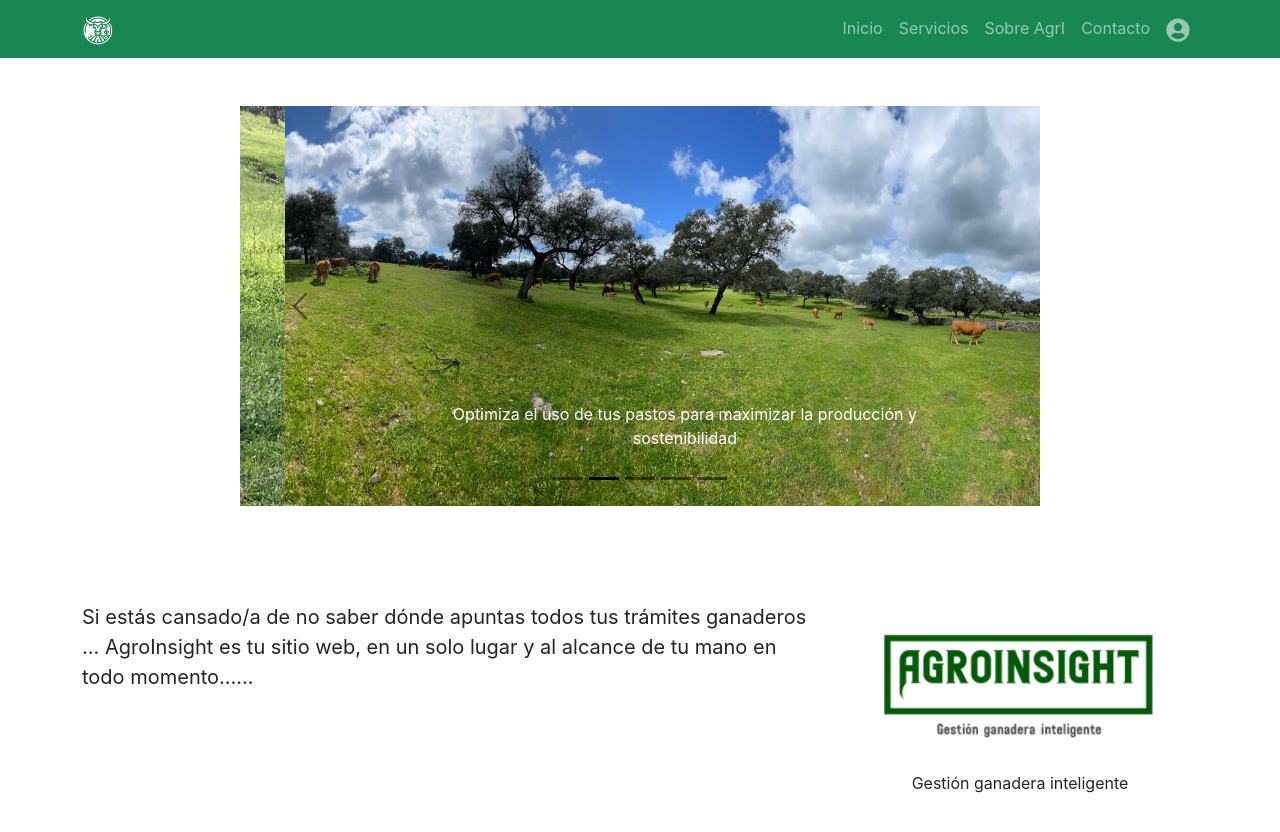
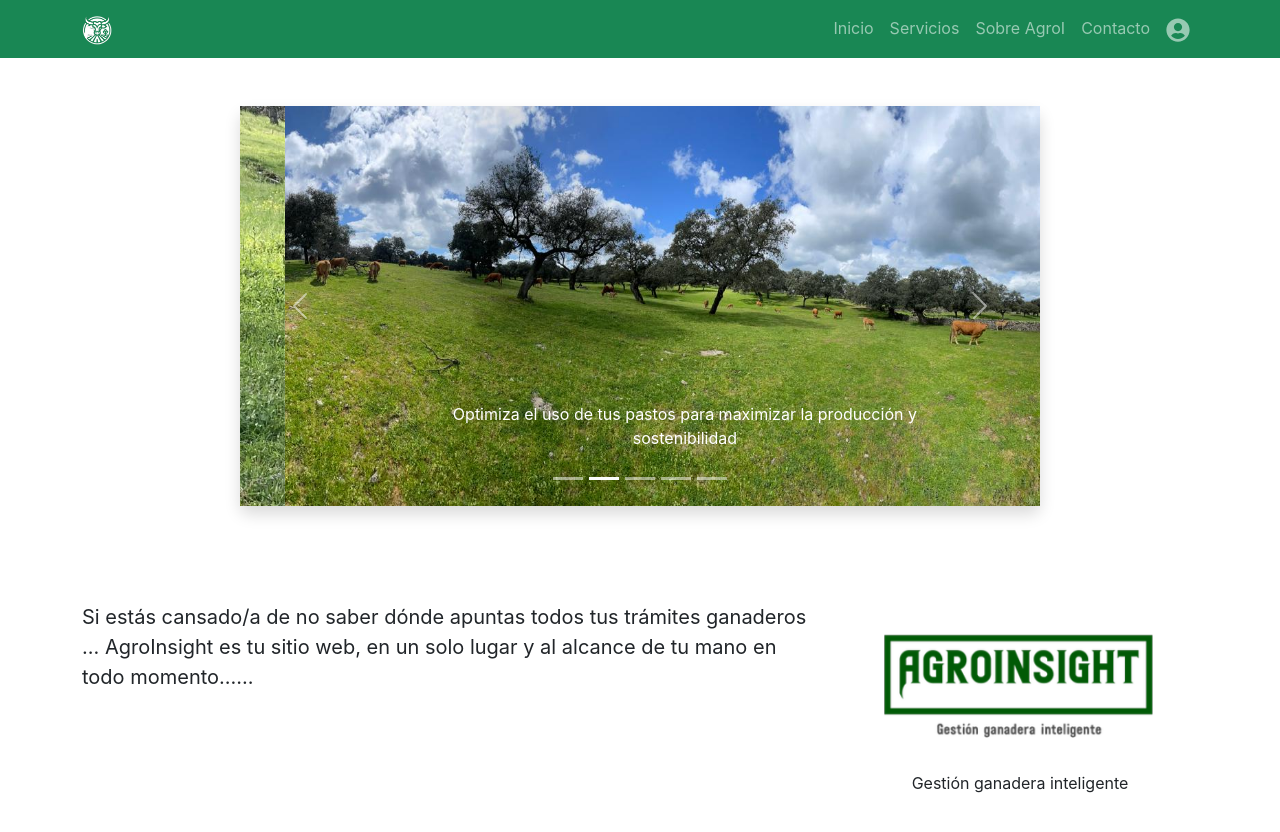
Before and after one commit to juannhm02/AgroInsight, a React (Create React App) app in the folder frontend/: page / in a window 1280 px wide. Shown: the top 832 px of the page. Built offline with nearby package versions, Linux system fonts and the light colour scheme.

Commit message:
feat: agregar estructura básica para la página de inicio

```diff
--- a/frontend/src/pages/Home.jsx
+++ b/frontend/src/pages/Home.jsx
@@ -15,7 +15,7 @@
           <Nav className="ms-auto">
             <Nav.Link href="/">Inicio</Nav.Link>
             <Nav.Link href="/servicios">Servicios</Nav.Link>
-            <Nav.Link href="/sobre">Sobre AgrI</Nav.Link>
+            <Nav.Link href="/sobre">Sobre AgroI</Nav.Link>
             <Nav.Link href="/contacto">Contacto</Nav.Link>
             <Nav.Link href="/perfil">
               <FaUserCircle size={24} />
@@ -26,9 +26,9 @@
     </Navbar>
 
     {/* Carrusel centrado y con tamaño fijo */}
-    <Container className="my-5 d-flex justify-content-center">
+    <Container className="my-5 d-flex justify-content-center" >
       <div style={{ maxWidth: '800px', width: '100%' }}>
-        <Carousel variant="dark">
+        <Carousel variant="white" className="rounded-3 shadow">
           <Carousel.Item>
             <img
               className="d-block w-100"
```
Also changed, not shown: frontend/public/LOGO_white.png, 1 other file (tests, documents, lock files or other folders).
